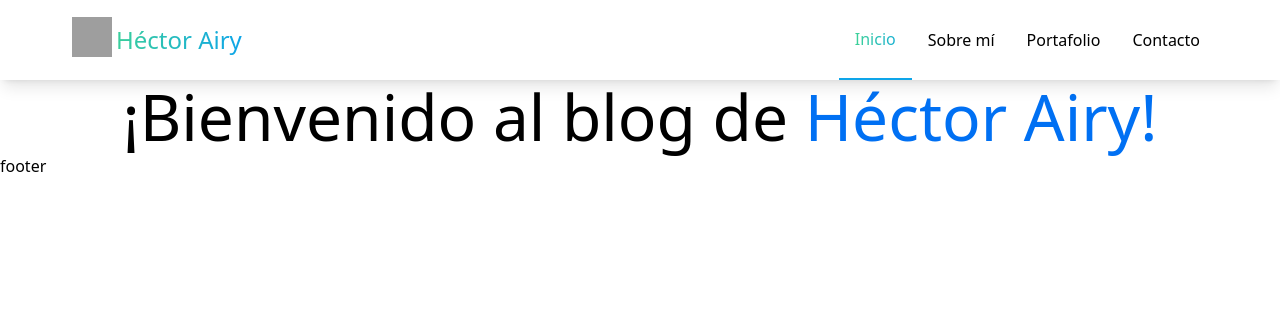
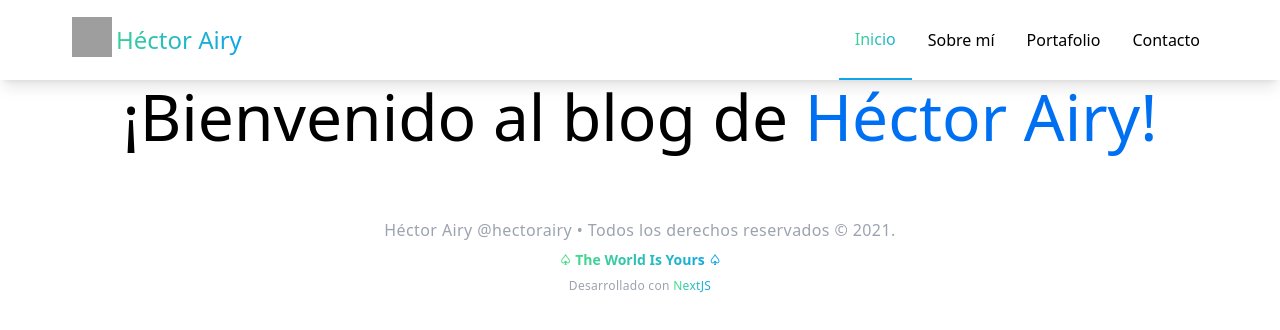
Before and after one commit to hectorairy/hectorairy.com, a Next.js app: page / in a window 1280 px wide. Shown: the top 330 px of the page. Built offline with nearby package versions, Linux system fonts and the light colour scheme; grey boxes are pictures that could not be loaded.

Commit message:
Adding footer

```diff
--- /dev/null
+++ b/components/Footer/Footer.js
@@ -0,0 +1,30 @@
+import React from "react";
+
+export const Footer = () => {
+  const year = new Date().getFullYear();
+
+  return (
+    <footer>
+      <div className="flex flex-col items-center mt-16">
+        <p className="text-md text-center tracking-wide text-gray-400 mb-2">
+          Héctor Airy @hectorairy • Todos los derechos reservados &copy; {year}.
+        </p>
+
+        <div className="mb-2 text-sm text-transparent bg-clip-text bg-gradient-to-r from-green-400 to-sky-500 font-bold">
+          ♤ The World Is Yours ♤
+        </div>
+        <div className="text-xs text-center tracking-wide text-gray-400">
+          Desarrollado con{" "}
+          <a
+            className="mb-8 text-transparent bg-clip-text bg-gradient-to-r from-green-400 to-sky-500"
+            href="https://nextjs.org/"
+            target="_blank"
+            rel="noreferrer"
+          >
+            NextJS
+          </a>
+        </div>
+      </div>
+    </footer>
+  );
+};
--- a/components/Layout.js
+++ b/components/Layout.js
@@ -1,6 +1,7 @@
 import React from "react";
 import Head from "next/head";
 import { Navbar } from "./Navbar/Navbar";
+import { Footer, Footes } from "./Footer/Footer";
 
 export const Layout = ({ children }) => {
   return (
@@ -22,7 +23,7 @@ export const Layout = ({ children }) => {
       </Head>
       <Navbar />
       <main>{children}</main>
-      footer
+      <Footer />
     </>
   );
 };
```
